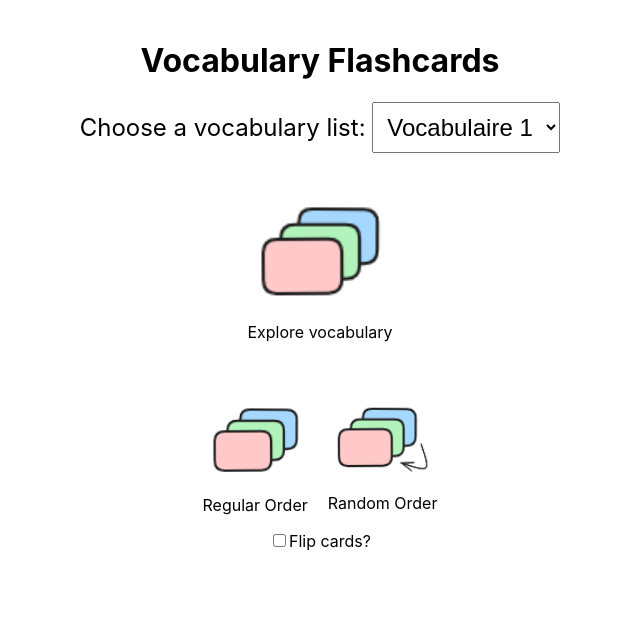
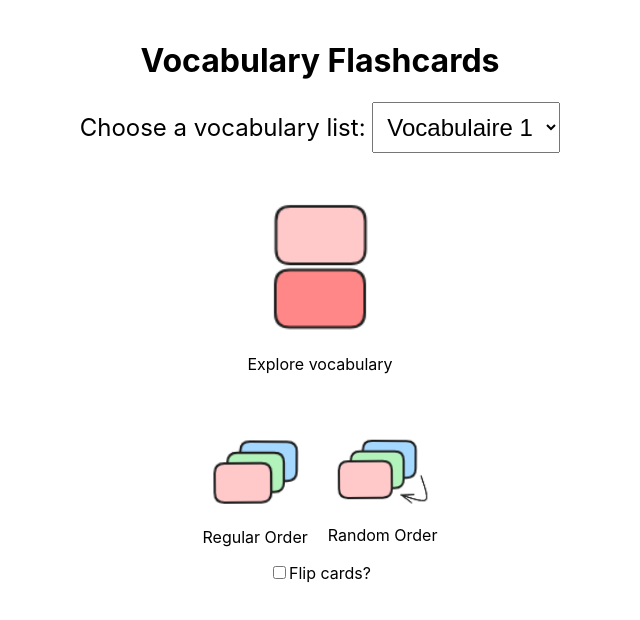
Before and after one commit to ju-henry/byHeart, a React (Create React App) app: page / in a window 1280 px wide. Shown: the top 620 px of the page, without its empty margins (320-960 px from the left). Built offline with nearby package versions, Linux system fonts and the light colour scheme.

Commit message:
added image for explore voocab button

```diff
--- a/src/LandingPage.js
+++ b/src/LandingPage.js
@@ -59,7 +59,7 @@ function LandingPage({ onExploreMode, onRegularMode, onRandomMode }) {
 
       <div className="mode-buttons">
         <div className="mode-button" onClick={handleExploreMode}>
-          <img src="/cards.png" alt="Explore Mode" style={{ width: '100%', height: 'auto' }} />
+          <img src="/explore_cards.png" alt="Explore Mode" style={{ width: '80%', height: 'auto' }} />
           <p>Explore vocabulary</p>
         </div>
       </div>
```
Also changed, not shown: public/explore_cards.png (added).
